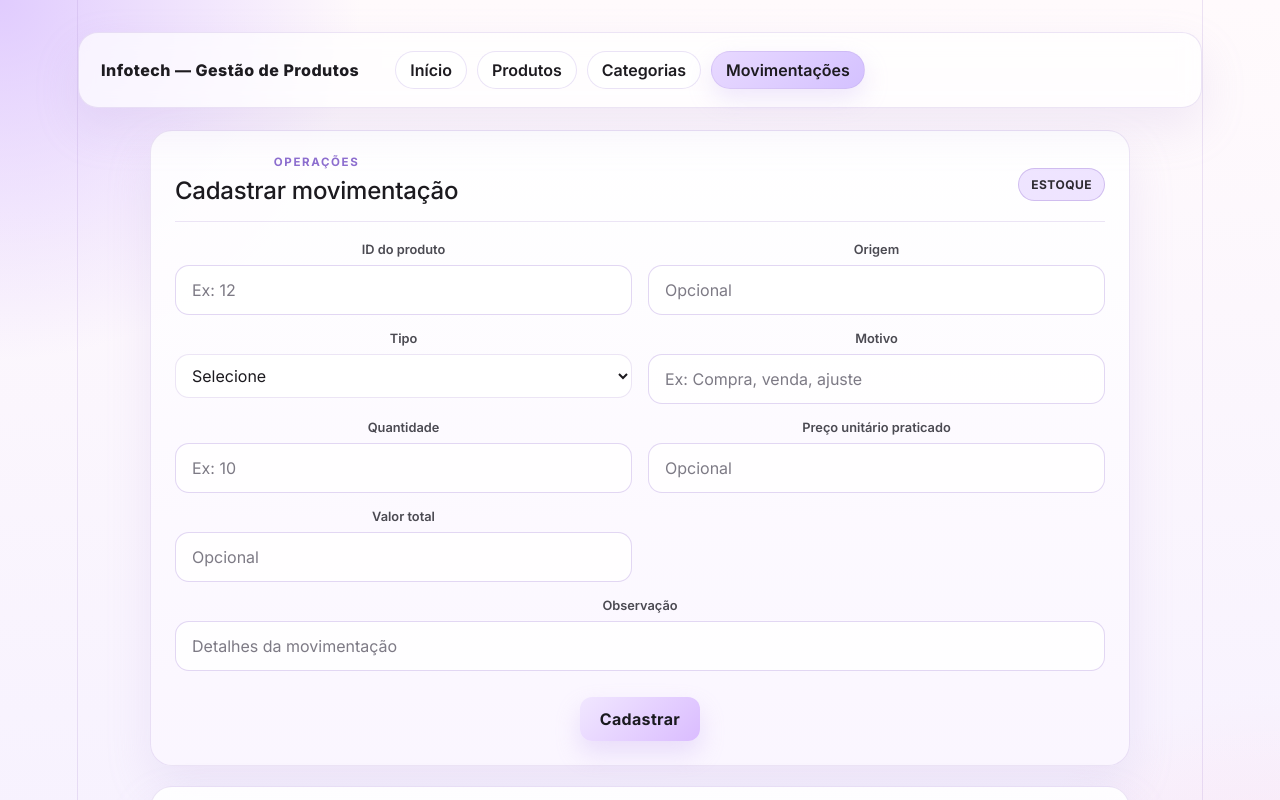
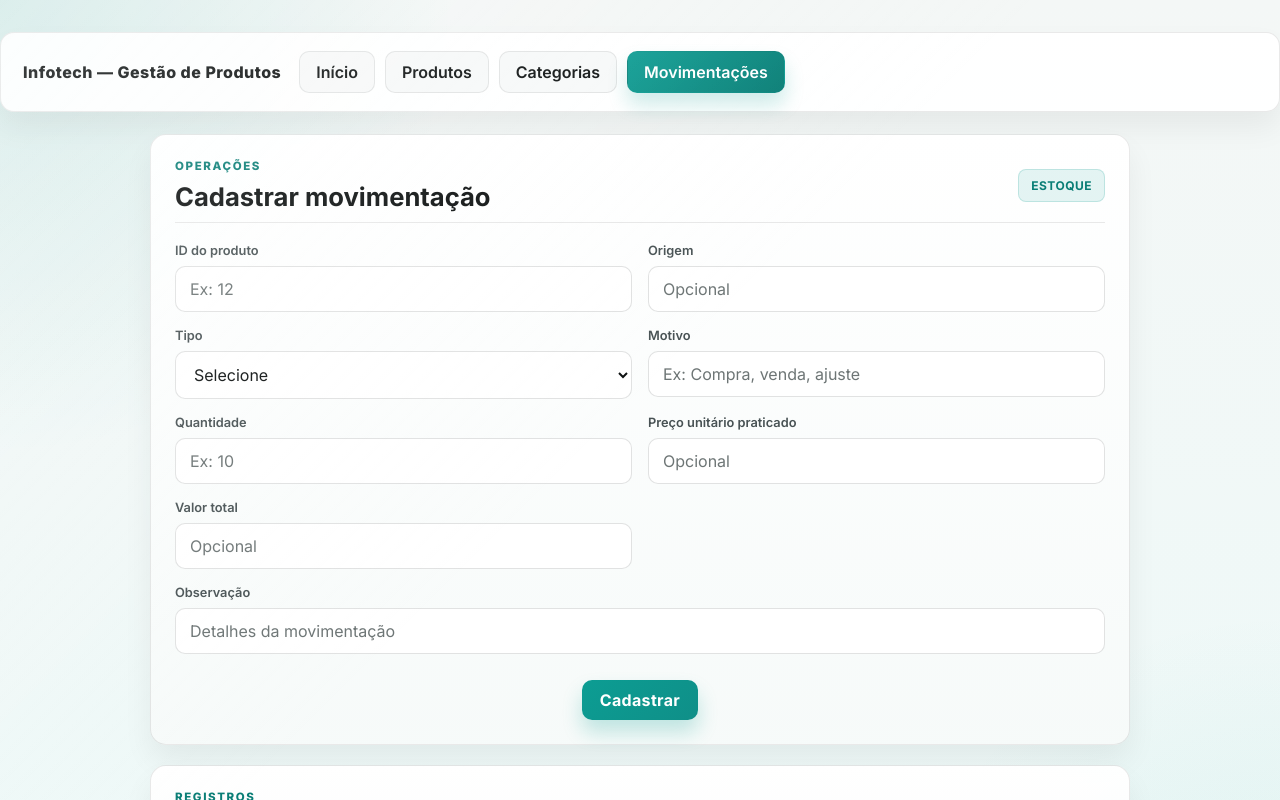
Before and after one commit to isabellesnts/infotech-frontend, a React (Vite) app: page /movimentacoes in a window 1280 px wide. Shown: the top 800 px of the page. Built offline with nearby package versions, Linux system fonts and the light colour scheme; no server answers.

Commit message:
feat: mudando css

```diff
--- a/src/index.css
+++ b/src/index.css
@@ -1,26 +1,26 @@
 @import url('https://fonts.googleapis.com/css2?family=Inter:wght@400;500;600;700;800&display=swap');
 
 :root {
-  --bg: #fffafc;
-  --bg-strong: #f4ecff;
-  --surface: rgba(255, 255, 255, 0.9);
-  --surface-soft: rgba(255, 255, 255, 0.82);
+  --bg: #f3f7f6;
+  --bg-strong: #eaf9f6;
+  --surface: rgba(255, 255, 255, 0.96);
+  --surface-soft: rgba(255, 255, 255, 0.88);
   --card: #ffffff;
-  --card-alt: #f6f1ff;
-  --primary: #d9c7ff;
-  --primary-strong: #c6aaf9;
-  --primary-soft: rgba(214, 188, 255, 0.38);
-  --success: #7cc9b5;
-  --success-soft: rgba(124, 201, 181, 0.18);
-  --error: #f1a4b5;
-  --error-soft: rgba(241, 164, 181, 0.16);
-  --text: #1c1a1f;
-  --text-soft: #4b4a52;
-  --border: rgba(176, 148, 212, 0.24);
-  --shadow: 0 20px 45px rgba(182, 158, 214, 0.18);
-  --radius: 22px;
-  --radius-sm: 14px;
-  --input-bg: rgba(255, 255, 255, 0.82);
+  --card-alt: #f1f8f7;
+  --primary: #0c9d93;
+  --primary-strong: #0a7e76;
+  --primary-soft: rgba(12, 157, 147, 0.11);
+  --success: #10b981;
+  --success-soft: rgba(16, 185, 129, 0.1);
+  --error: #dc2626;
+  --error-soft: rgba(220, 38, 38, 0.08);
+  --text: #0d1111;
+  --text-soft: #485254;
+  --border: rgba(12, 17, 17, 0.09);
+  --shadow: 0 16px 30px rgba(15, 21, 21, 0.06);
+  --radius: 16px;
+  --radius-sm: 10px;
+  --input-bg: rgba(255, 255, 255, 0.94);
 }
 
 * {
@@ -36,10 +36,18 @@ body {
   min-height: 100vh;
   font-family: 'Inter', sans-serif;
   background:
-    radial-gradient(circle at top left, rgba(214, 188, 255, 0.75), transparent 22%),
-    radial-gradient(circle at bottom right, rgba(255, 214, 230, 0.62), transparent 20%),
-    linear-gradient(180deg, #fffafc 0%, #f5f0ff 100%);
+    radial-gradient(circle at top left, rgba(12, 157, 147, 0.14), transparent 28%),
+    radial-gradient(circle at bottom right, rgba(12, 157, 147, 0.08), transparent 24%),
+    linear-gradient(180deg, #f4f7f6 0%, #edf9f8 100%);
   color: var(--text);
+}
+
+body::before {
+  content: '';
+  position: fixed;
+  inset: 0;
+  background: linear-gradient(135deg, rgba(255,255,255,0.2), transparent 50%);
+  pointer-events: none;
 }
 
 button,
@@ -73,16 +81,15 @@ textarea {
   gap: 18px;
   padding: 18px 22px;
   border: 1px solid var(--border);
-  background: rgba(255, 255, 255, 0.7);
-  backdrop-filter: blur(10px);
-  border-radius: 20px;
+  background: rgba(255, 255, 255, 0.92);
+  border-radius: 14px;
   box-shadow: var(--shadow);
 }
 
 .brand {
   font-weight: 800;
   letter-spacing: 0.03em;
-  color: #1d1b20;
+  color: #0d1111;
 }
 
 .nav {
@@ -98,35 +105,37 @@ textarea {
   align-items: center;
   justify-content: center;
   padding: 10px 16px;
-  border-radius: 999px;
-  border: 1px solid rgba(187, 162, 224, 0.3);
+  border-radius: 10px;
+  border: 1px solid var(--border);
   color: var(--text);
   text-decoration: none;
   font-weight: 600;
   transition: all 0.2s ease;
-  background: rgba(255, 255, 255, 0.7);
+  background: #f7f9f9;
   cursor: pointer;
 }
 
 .nav-button:hover {
   color: var(--text);
-  border-color: rgba(187, 162, 224, 0.5);
-  background: rgba(255, 255, 255, 0.92);
+  border-color: rgba(12, 157, 147, 0.35);
+  background: #ffffff;
+  box-shadow: 0 8px 18px rgba(12, 157, 147, 0.08);
 }
 
 .nav-button.active {
-  background: linear-gradient(135deg, #e8d9ff, #d4c1ff);
-  color: #1d1b20;
-  box-shadow: 0 10px 24px rgba(196, 168, 239, 0.35);
+  background: linear-gradient(135deg, var(--primary) 0%, var(--primary-strong) 100%);
+  color: white;
+  border-color: transparent;
+  box-shadow: 0 12px 20px rgba(12, 157, 147, 0.2);
 }
 
 .nav-logout {
-  color: #2c2a31;
-  border-color: rgba(194, 172, 226, 0.48);
+  color: var(--text);
+  border-color: rgba(12, 17, 17, 0.12);
 }
 
 .nav-logout:hover {
-  background: rgba(255, 255, 255, 0.9);
+  background: #ffffff;
 }
 
 .spacer {
@@ -142,21 +151,24 @@ textarea {
   display: flex;
   align-items: center;
   justify-content: center;
-  background: linear-gradient(180deg, rgba(255, 255, 255, 0.75), rgba(245, 238, 255, 0.9));
+  background: linear-gradient(180deg, rgba(255, 255, 255, 0.94), rgba(241, 248, 247, 0.96));
+  border: 1px solid var(--border);
+  border-radius: 16px;
+  box-shadow: var(--shadow);
 }
 
 .dashboard-content {
   display: flex;
   flex-direction: column;
-  align-items: center;
+  align-items: flex-start;
   justify-content: center;
-  text-align: center;
+  text-align: left;
   gap: 12px;
   width: 100%;
 }
 
 .dashboard-text {
-  max-width: 740px;
+  max-width: 720px;
   font-size: 1rem;
   line-height: 1.7;
 }
@@ -165,7 +177,7 @@ textarea {
   width: 100%;
   max-width: 980px;
   margin: 0 auto;
-  background: linear-gradient(180deg, rgba(255, 255, 255, 0.9), rgba(250, 246, 255, 0.9));
+  background: linear-gradient(180deg, rgba(255, 255, 255, 0.96), rgba(246, 250, 249, 0.96));
   border: 1px solid var(--border);
   border-radius: var(--radius);
   box-shadow: var(--shadow);
@@ -197,7 +209,7 @@ p {
 
 h2 {
   font-size: clamp(1.5rem, 2vw, 2rem);
-  color: #1d1a20;
+  color: #0d1111;
 }
 
 .form-shell {
@@ -216,15 +228,15 @@ h2 {
   align-items: center;
   justify-content: space-between;
   gap: 16px;
-  padding-bottom: 8px;
+  padding-bottom: 10px;
   border-bottom: 1px solid var(--border);
 }
 
 .eyebrow {
   margin-bottom: 8px;
   font-size: 0.72rem;
-  font-weight: 700;
-  color: #8d6ecf;
+  font-weight: 800;
+  color: var(--primary-strong);
   letter-spacing: 0.14em;
   text-transform: uppercase;
 }
@@ -233,10 +245,10 @@ h2 {
   display: inline-flex;
   align-items: center;
   padding: 8px 12px;
-  border-radius: 999px;
+  border-radius: 8px;
   background: var(--primary-soft);
-  border: 1px solid rgba(169, 140, 220, 0.45);
-  color: #2d2a31;
+  border: 1px solid rgba(12, 157, 147, 0.18);
+  color: var(--primary-strong);
   font-size: 0.75rem;
   font-weight: 700;
   letter-spacing: 0.04em;
@@ -271,53 +283,53 @@ select,
 textarea {
   width: 100%;
   min-width: 0;
-  border: 1px solid rgba(197, 175, 231, 0.5);
-  border-radius: var(--radius-sm);
-  background: rgba(255, 255, 255, 0.8);
+  border: 1px solid rgba(12, 17, 17, 0.12);
+  border-radius: 10px;
+  background: var(--input-bg);
   color: var(--text);
-  padding: 14px 16px;
+  padding: 12px 14px;
   transition: border-color 0.2s ease, box-shadow 0.2s ease, transform 0.2s ease;
 }
 
 input::placeholder,
 textarea::placeholder {
-  color: #7d7a85;
+  color: #6d7575;
 }
 
 input:focus,
 select:focus,
 textarea:focus {
   outline: none;
-  border-color: rgba(179, 150, 228, 0.95);
-  box-shadow: 0 0 0 4px rgba(214, 188, 255, 0.25);
+  border-color: rgba(12, 157, 147, 0.8);
+  box-shadow: 0 0 0 4px rgba(12, 157, 147, 0.12);
 }
 
 input.input-error,
 select.input-error,
 textarea.input-error {
-  border-color: rgba(248, 113, 113, 0.9);
-  box-shadow: 0 0 0 4px rgba(248, 113, 113, 0.08);
+  border-color: rgba(220, 38, 38, 0.85);
+  box-shadow: 0 0 0 4px rgba(220, 38, 38, 0.08);
 }
 
 .alert {
   display: flex;
   align-items: center;
   padding: 12px 14px;
-  border-radius: 12px;
+  border-radius: 10px;
   font-weight: 600;
   border: 1px solid transparent;
 }
 
 .alert-success {
   background: var(--success-soft);
-  color: #bbf7d0;
-  border-color: rgba(34, 197, 94, 0.22);
+  color: #0f766e;
+  border-color: rgba(16, 185, 129, 0.17);
 }
 
 .alert-error {
   background: var(--error-soft);
-  color: #fecaca;
-  border-color: rgba(248, 113, 113, 0.22);
+  color: #991b1b;
+  border-color: rgba(220, 38, 38, 0.14);
 }
 
 .form-actions {
@@ -329,8 +341,8 @@ textarea.input-error {
 .btn {
   appearance: none;
   border: none;
-  border-radius: 12px;
-  padding: 12px 20px;
+  border-radius: 10px;
+  padding: 10px 18px;
   font-weight: 700;
   letter-spacing: 0.02em;
   cursor: pointer;
@@ -342,15 +354,15 @@ textarea.input-error {
 }
 
 .btn-primary {
-  background: linear-gradient(135deg, #f1e7ff, #dabcff);
-  color: #1a1a1f;
-  box-shadow: 0 12px 24px rgba(192, 162, 239, 0.3);
+  background: linear-gradient(135deg, #0c9d93 0%, #0f8f88 100%);
+  color: #ffffff;
+  box-shadow: 0 12px 20px rgba(12, 157, 147, 0.24);
 }
 
 .btn-danger {
-  background: rgba(239, 68, 68, 0.12);
-  color: #fecaca;
-  border: 1px solid rgba(239, 68, 68, 0.3);
+  background: #f3f4f6;
+  color: #1f2937;
+  border: 1px solid rgba(15, 23, 42, 0.08);
 }
 
 .table {
@@ -359,7 +371,9 @@ textarea.input-error {
   border-collapse: collapse;
   margin-top: 12px;
   overflow: hidden;
-  border-radius: 16px;
+  border-radius: 12px;
+  border: 1px solid var(--border);
+  background: #fff;
 }
 
 .table th,
@@ -374,7 +388,7 @@ textarea.input-error {
   font-size: 0.72rem;
   text-transform: uppercase;
   letter-spacing: 0.08em;
-  background: rgba(148, 163, 184, 0.04);
+  background: rgba(10, 13, 13, 0.02);
 }
 
 .table tbody tr {
@@ -382,7 +396,7 @@ textarea.input-error {
 }
 
 .table tbody tr:hover {
-  background: rgba(139, 92, 246, 0.06);
+  background: rgba(12, 157, 147, 0.04);
 }
 
 .table td .btn {
@@ -401,8 +415,8 @@ textarea.input-error {
 .login-card {
   width: min(100%, 430px);
   padding: 28px 24px;
-  border-radius: 24px;
-  background: linear-gradient(180deg, rgba(255, 255, 255, 0.95), rgba(247, 240, 255, 0.96));
+  border-radius: 16px;
+  background: rgba(255, 255, 255, 0.96);
   border: 1px solid var(--border);
   box-shadow: var(--shadow);
 }
@@ -468,157 +482,30 @@ textarea.input-error {
   }
 
   .form-grid {
-    flex-direction: column;
+    grid-template-columns: 1fr;
   }
 
   .form-field,
   .form-field--wide {
-    flex-basis: 100%;
+    grid-column: auto;
   }
 }
 
-.table td { white-space: nowrap; }
-.btn + .btn { margin-left: 8px; }
-
-/* Navigation (topbar) */
-.nav {
-  display: flex;
-  gap: 10px;
-  align-items: center;
-  margin-left: 18px;
+.table td {
+  white-space: nowrap;
 }
 
-.nav-button {
-  padding: 8px 14px;
-  border-radius: 999px;
-  border: 1px solid rgba(187, 162, 224, 0.3);
-  background: rgba(255, 255, 255, 0.7);
-  color: #1d1b20;
-  font-weight: 600;
-  text-decoration: none;
-  transition: background 160ms ease, transform 120ms ease, box-shadow 160ms ease;
-}
-
-.nav-button:hover {
-  transform: translateY(-2px);
-  background: rgba(255, 255, 255, 0.95);
-  box-shadow: 0 8px 20px rgba(196, 168, 239, 0.18);
-}
-
-.nav-button.active {
-  background: linear-gradient(135deg, #e8d9ff, #d4c1ff);
-  color: #1d1b20;
-  box-shadow: 0 10px 24px rgba(196, 168, 239, 0.28);
+.btn + .btn {
+  margin-left: 8px;
 }
 
 @media (max-width: 700px) {
-  .nav { gap: 6px; }
-  .nav-button { padding: 8px 10px; font-size: 14px; }
-}
+  .nav {
+    gap: 6px;
+  }
 
-/* Forms */
-.form-field {
-  display: flex;
-  flex-direction: column;
-  gap: 8px;
-}
-input[type='text'],
-input[type='number'],
-select,
-textarea {
-  padding: 10px 12px;
-  border-radius: var(--radius-sm);
-  border: 1px solid var(--border);
-  background: white;
-  outline: none;
-  color: var(--text-h);
-}
-input:focus,
-select:focus,
-textarea:focus {
-  border-color: var(--accent-border);
-  box-shadow: 0 6px 18px rgba(15,76,129,0.06);
-}
-
-/* Tables & lists */
-.table {
-  width: 100%;
-  border-collapse: collapse;
-}
-.table th,
-.table td {
-  text-align: left;
-  padding: 12px 10px;
-  border-bottom: 1px solid var(--border);
-}
-.muted { color: var(--muted); }
-
-/* Utility alignment */
-.row { display: flex; gap: var(--gap); align-items: center; }
-.col { display: flex; flex-direction: column; gap: 8px; }
-.spacer { flex: 1 1 auto; }
-
-@media (max-width: 1024px) {
-  .container { padding: 18px; }
-  .card { padding: 14px; }
-}
-
-#root {
-  width: 1126px;
-  max-width: 100%;
-  margin: 0 auto;
-  text-align: center;
-  border-inline: 1px solid var(--border);
-  min-height: 100svh;
-  display: flex;
-  flex-direction: column;
-  box-sizing: border-box;
-}
-
-body {
-  margin: 0;
-}
-
-h1,
-h2 {
-  font-family: var(--heading);
-  font-weight: 500;
-  color: var(--text-h);
-}
-
-h1 {
-  font-size: 56px;
-  letter-spacing: -1.68px;
-  margin: 32px 0;
-  @media (max-width: 1024px) {
-    font-size: 36px;
-    margin: 20px 0;
+  .nav-button {
+    padding: 8px 10px;
+    font-size: 14px;
   }
 }
-h2 {
-  font-size: 24px;
-  line-height: 118%;
-  letter-spacing: -0.24px;
-  margin: 0 0 8px;
-  @media (max-width: 1024px) {
-    font-size: 20px;
-  }
-}
-p {
-  margin: 0;
-}
-
-code,
-.counter {
-  font-family: var(--mono);
-  display: inline-flex;
-  border-radius: 4px;
-  color: var(--text-h);
-}
-
-code {
-  font-size: 15px;
-  line-height: 135%;
-  padding: 4px 8px;
-  background: var(--code-bg);
-}
```
